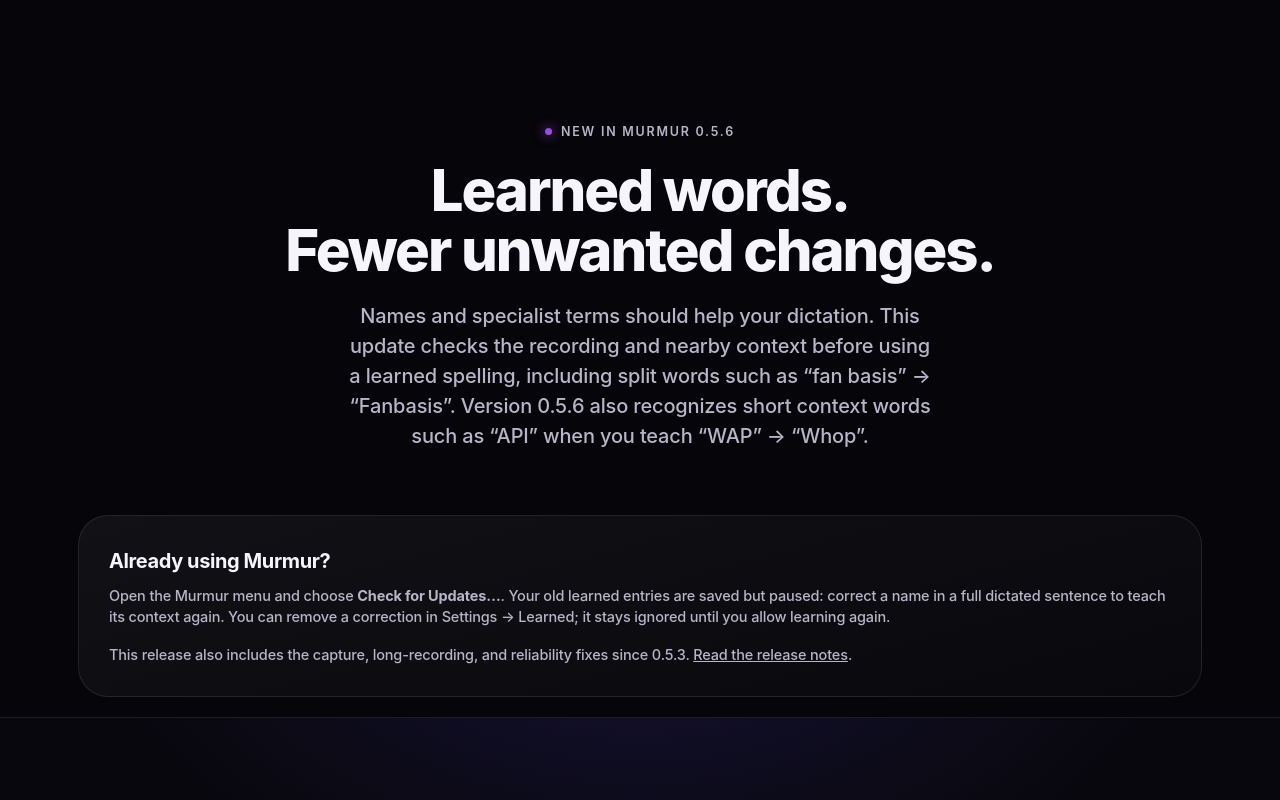
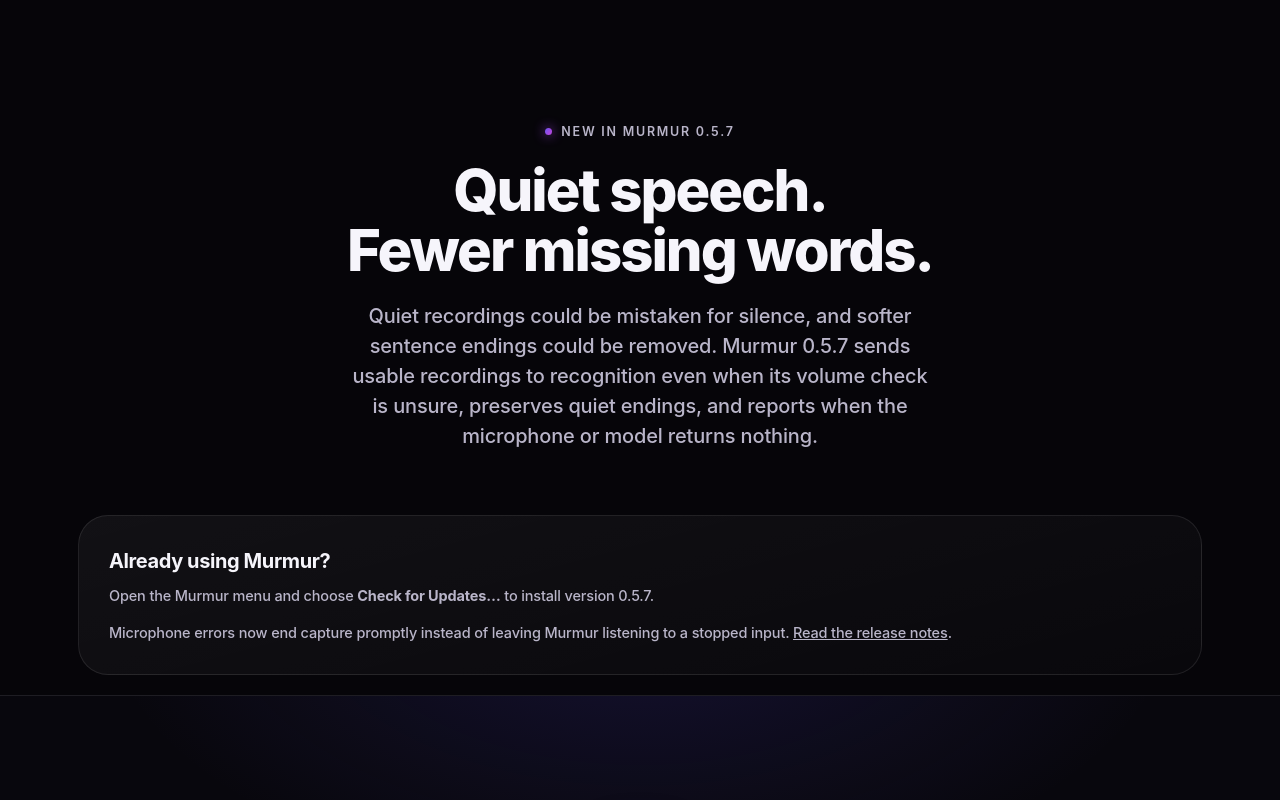
Before and after one commit to marcelfernandes1/murmur, a plain HTML site: page site/index.html in a window 1280 px wide. Shown: the part 1280-2080 px from the top of the page. Drawn offline with Linux system fonts and the light colour scheme.

Commit message:
Update the download page for Murmur 0.5.7 (#48)
* Announce Murmur 0.5.7 on the download page

* Describe recognition fallback in the release announcement

```diff
--- a/site/index.html
+++ b/site/index.html
@@ -555,14 +555,14 @@ footer{padding:60px 0 50px;border-top:1px solid var(--line);position:relative;z-
 <section class="sec" id="whats-new" style="padding-bottom:20px">
   <div class="wrap">
     <div class="sec-head">
-      <span class="eyebrow"><span class="dot"></span> New in Murmur 0.5.6</span>
-      <h2>Learned words.<br/>Fewer unwanted changes.</h2>
-      <p>Names and specialist terms should help your dictation. This update checks the recording and nearby context before using a learned spelling, including split words such as “fan basis” → “Fanbasis”. Version 0.5.6 also recognizes short context words such as “API” when you teach “WAP” → “Whop”.</p>
+      <span class="eyebrow"><span class="dot"></span> New in Murmur 0.5.7</span>
+      <h2>Quiet speech.<br/>Fewer missing words.</h2>
+      <p>Quiet recordings could be mistaken for silence, and softer sentence endings could be removed. Murmur 0.5.7 sends usable recordings to recognition even when its volume check is unsure, preserves quiet endings, and reports when the microphone or model returns nothing.</p>
     </div>
     <div class="card">
       <h3>Already using Murmur?</h3>
-      <p>Open the Murmur menu and choose <strong>Check for Updates…</strong>. Your old learned entries are saved but paused: correct a name in a full dictated sentence to teach its context again. You can remove a correction in Settings → Learned; it stays ignored until you allow learning again.</p>
-      <p style="margin-top:16px">This release also includes the capture, long-recording, and reliability fixes since 0.5.3. <a href="https://github.com/marcelfernandes1/murmur/releases/tag/v0.5.6" style="text-decoration:underline">Read the release notes</a>.</p>
+      <p>Open the Murmur menu and choose <strong>Check for Updates…</strong> to install version 0.5.7.</p>
+      <p style="margin-top:16px">Microphone errors now end capture promptly instead of leaving Murmur listening to a stopped input. <a href="https://github.com/marcelfernandes1/murmur/releases/tag/v0.5.7" style="text-decoration:underline">Read the release notes</a>.</p>
     </div>
   </div>
 </section>
@@ -749,7 +749,7 @@ footer{padding:60px 0 50px;border-top:1px solid var(--line);position:relative;z-
 <section class="final" id="download">
   <div class="wrap">
     <h2 data-reveal>Stop typing.<br/><span class="gtext">Start talking.</span></h2>
-    <p data-reveal data-d="1">Free and open source, with offline recognition available. Download Murmur 0.5.6 and give your fingers a rest.</p>
+    <p data-reveal data-d="1">Free and open source, with offline recognition available. Download Murmur 0.5.7 and give your fingers a rest.</p>
     <div class="cta-row" data-reveal data-d="2">
       <a href="https://github.com/marcelfernandes1/murmur/releases/latest/download/Murmur.dmg" class="btn btn-primary btn-lg" download>
         <svg viewBox="0 0 24 24" fill="currentColor"><path d="M16.36 1.43c.04 1.05-.34 2.09-1.02 2.86-.7.8-1.85 1.42-2.96 1.33-.05-1.05.4-2.13 1.04-2.84.72-.81 1.96-1.4 2.94-1.35zM20.5 17.3c-.55 1.27-.81 1.84-1.52 2.96-.99 1.57-2.39 3.53-4.12 3.54-1.54.02-1.94-1-4.03-.99-2.09.01-2.53 1.01-4.07.99-1.73-.02-3.06-1.78-4.05-3.35C-.06 16.07-.36 10.9 1.36 8.15c1.22-1.96 3.16-3.1 4.98-3.1 1.85 0 3.02 1.02 4.55 1.02 1.49 0 2.4-1.02 4.54-1.02 1.62 0 3.34.88 4.56 2.4-4.01 2.2-3.36 7.92.51 9.85z"/></svg>
```
